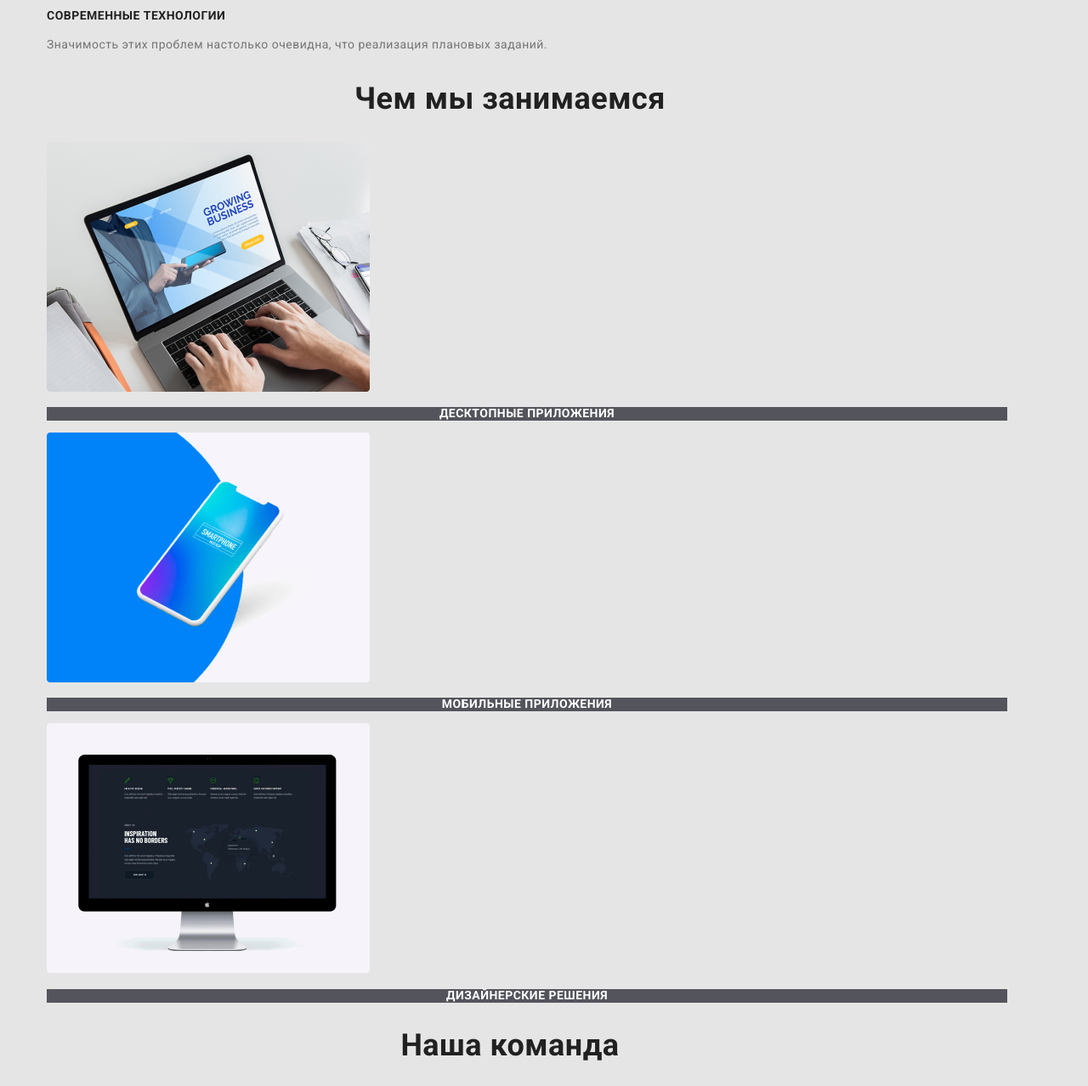
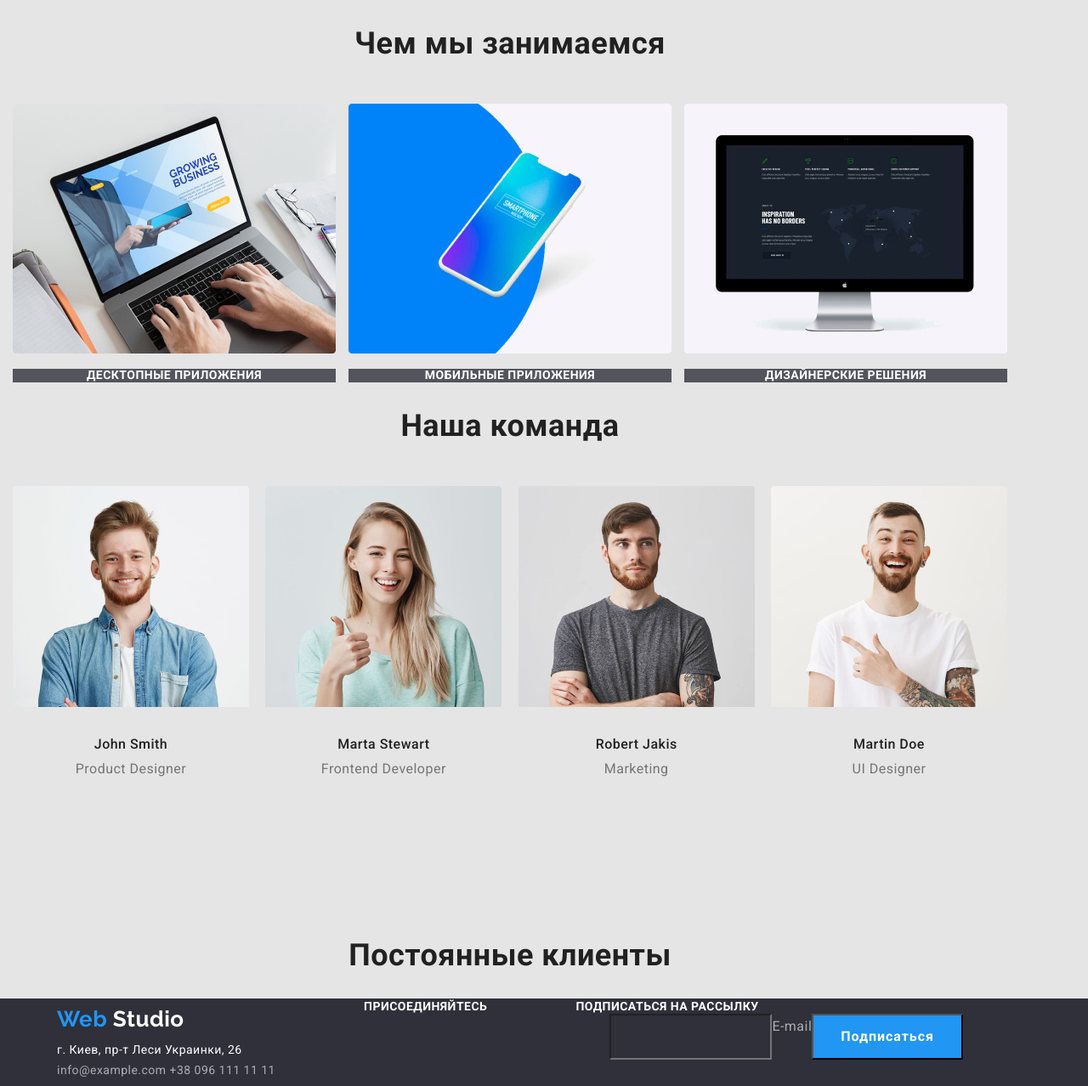
Before and after one commit to ZhivotnkoAlex/goit-markup-hw-03, a plain HTML site: page index.html in a window 1280 px wide. Shown: the part 500-1778 px from the top of the page at 85% size. Drawn offline with nearby package versions, Linux system fonts and the light colour scheme.

Commit message:
вносит позиционирование в мейн

```diff
--- a/css/style.css
+++ b/css/style.css
@@ -130,11 +130,23 @@
     background-color: var(--button-background);
 }
 
+.hiden {
+    display: none;
+}
+
+.values>li {
+    width: 278px;
+    margin-right: 30px;
+    margin-top: 94px;
+}
+
 .values p {
     color: var(--secondary-color);
     font-weight: normal;
     font-size: 14px;
     line-height: 1.71;
+    margin-bottom: 0;
+    margin-top: 10;
 }
 
 .values h3 {
@@ -142,6 +154,18 @@
     font-size: 14px;
     line-height: 1.14;
     text-transform: uppercase;
+    margin: 0;
+}
+
+.values {
+    display: flex;
+    justify-content: space-between;
+    padding: 0;
+    margin: 0;
+}
+
+.values:last-child {
+    margin-right: 0;
 }
 
 .specialization h2 {
@@ -149,6 +173,20 @@
     font-size: 36px;
     line-height: 1.17;
     text-align: center;
+    margin-top: 94px;
+    margin-bottom: 0;
+}
+
+.specialization>ul {
+    margin-top: 50px;
+    padding-left: 0;
+    display: flex;
+    justify-content: space-between;
+}
+
+.specialization>li {
+    margin-top: 50px;
+    width: 380px;
 }
 
 .specialization p {
@@ -166,6 +204,7 @@
     font-size: 36px;
     line-height: 1.17;
     text-align: center;
+    margin: 0;
 }
 
 .team p {
@@ -173,6 +212,8 @@
     font-size: 16px;
     line-height: 1.19;
     text-align: center;
+    margin-top: 10px;
+    margin-bottom: 0;
 }
 
 .team h4 {
@@ -180,6 +221,16 @@
     font-size: 16px;
     line-height: 1.19;
     text-align: center;
+    margin-top: 30px;
+    margin-bottom: 0;
+}
+
+.team-flex {
+    display: flex;
+    justify-content: space-between;
+    padding-top: 50px;
+    padding-left: 0;
+    margin: 0;
 }
 
 .clients {
@@ -187,14 +238,26 @@
     font-size: 36px;
     line-height: 1.17;
     text-align: center;
+    margin-top: 188px;
 }
 
 .footer {
     background-color: var(--footer-background-color);
 }
 
+.footer-flex {
+    display: flex;
+    justify-content: space-around;
+    vertical-align: top;
+}
+
 .footer-contacts a {
     text-decoration: none;
+}
+
+.footer-contacts p {
+    margin: 0;
+    padding: 0;
 }
 
 .footer-logo {
@@ -202,7 +265,7 @@
     font-family: Raleway;
     font-weight: 700;
     font-size: 26px;
-    line-height: 1.9;
+    /* line-height: 1.9; */
 }
 
 .footer-address {
@@ -232,16 +295,30 @@
     text-transform: uppercase;
 }
 
+.footer-submit>ul {
+    display: flex;
+    margin: 0;
+}
+
+.footer-submit li {
+    display: flex;
+    justify-content: baseline;
+}
+
 .footer-input-descr {
     color: rgba(255, 255, 255, 0.6);
     font-size: 16px;
     line-height: 1.87;
-    display: flex;
-    align-items: center;
+    /*   */
+    /* align-items: center; */
 }
 
 .footer-input {
     background-color: var(--footer-background-color);
+}
+
+.footer button {
+    margin-top: 0;
 }
 
 .copyright {
--- a/index.html
+++ b/index.html
@@ -43,7 +43,7 @@
         </section>
         <!-- Описание ценностей -->
         <section class="container">
-            <h2>Наши ценности</h2>
+            <h2 class="hiden">Наши ценности</h2>
             <ul class="values">
                 <li>
                     <a href="" aria-label="антенна"></a>
@@ -88,7 +88,7 @@
         <!-- Комманда -->
         <section class="team container">
             <h2>Наша команда</h2>
-            <ul>
+            <ul class="team-flex">
                 <li>
                     <img src="./images/john_smith.png" width="278" alt="джон смит">
                     <h4>John Smith</h4>
@@ -193,7 +193,7 @@
     </main>
 
     <footer class="footer">
-        <div class="container">
+        <div class="container footer-flex">
             <!-- контакты   -->
             <div class="footer-contacts">
                 <a href="./index.html" class="footer-logo"> <span class="logo-color">Web</span> Studio</a>
@@ -230,9 +230,8 @@
                     <li><button class="button">Подписаться</button></li>
                 </ul>
             </div>
-
-            <p class="copyright">2020 | Developed by GoIT Students</p>
         </div>
+        <p class="copyright">2020 | Developed by GoIT Students</p>
     </footer>
 </body>
 
```
